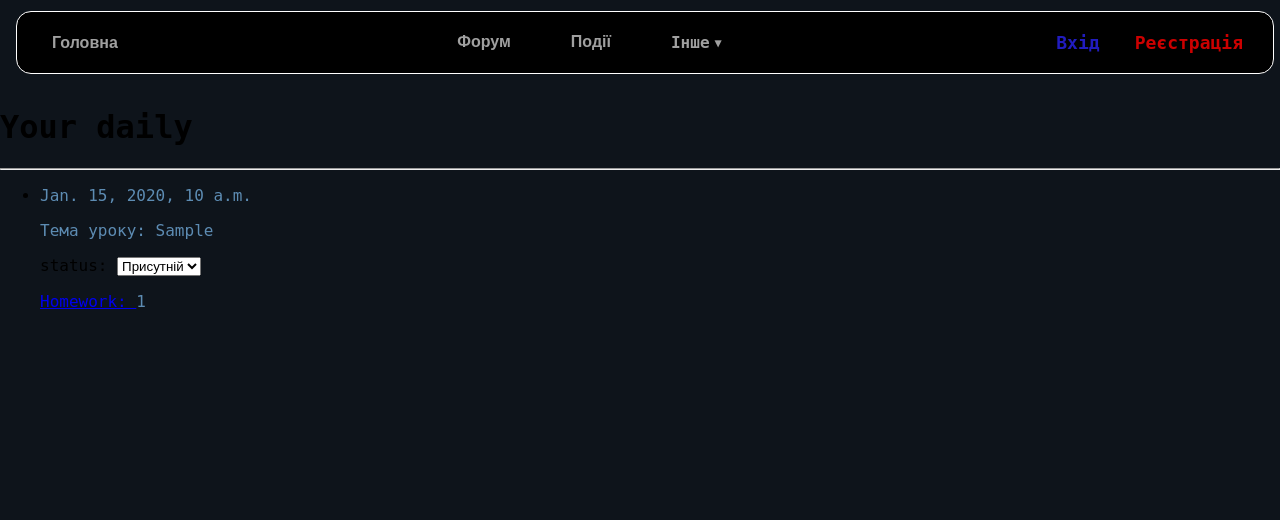
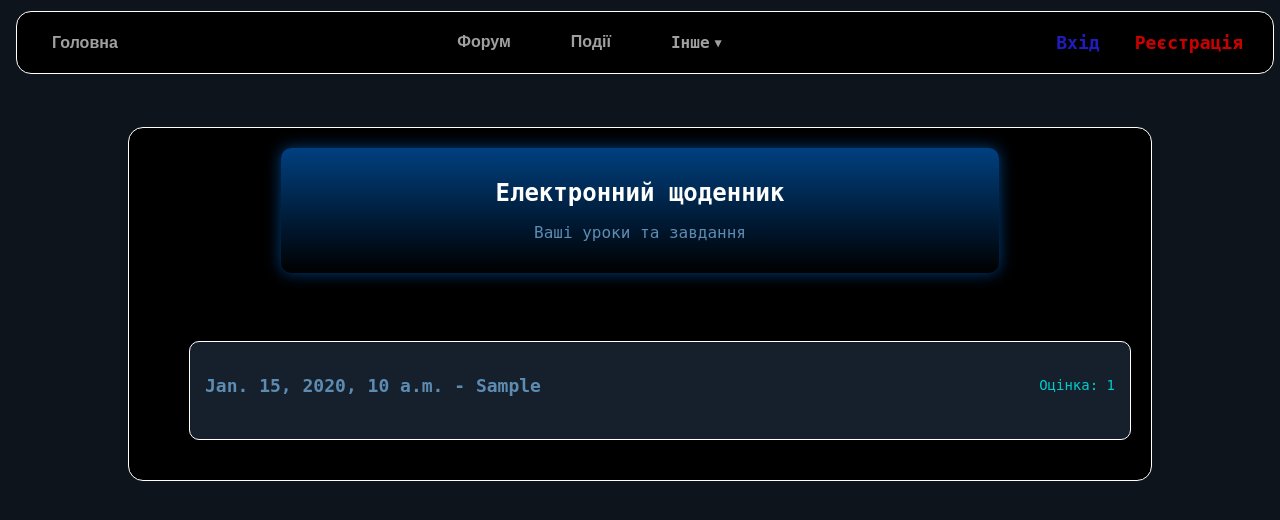
Before and after one commit to 13max11/portal_group, a Django app: page /daily/ in a window 1280 px wide. Shown: the top 520 px of the page. Run offline with Django 5.2, Linux system fonts and the light colour scheme; tables that the repository leaves empty hold one stand-in row (values such as "Sample post").

Commit message:
daily and homework

```diff
--- a/daily_system/urls.py
+++ b/daily_system/urls.py
@@ -3,5 +3,5 @@ from . import views
 
 urlpatterns = [
     path('', views.LessonsListView.as_view(), name='daily'),
-    path('homework/<int:pk>/', views.HomeworkListView.as_view(), name='homework-detail'),
+    path('homework/<int:pk>/', views.HomeworkDetailView.as_view(), name='homework-detail'),
 ]
--- a/daily_system/views.py
+++ b/daily_system/views.py
@@ -1,6 +1,6 @@
 from django.shortcuts import render
 from .models import Lesson
-from django.views.generic import ListView
+from django.views.generic import ListView, DetailView
 from .forms import LessonFilterForm, HomeworkFilterForm
 from django.urls import reverse_lazy
 # Create your views here.
@@ -22,9 +22,9 @@ class LessonsListView(ListView):
         context["form"] = LessonFilterForm(self.request.GET)
         return context
 
-class HomeworkListView(ListView):
+class HomeworkDetailView(DetailView):
     model = Lesson
-    context_object_name = 'lessons'
+    context_object_name = 'lesson'
     template_name = 'daily_sys/homework_detail.html'
 
     def get_queryset(self):
--- /dev/null
+++ b/static/css/daily.css
@@ -0,0 +1,69 @@
+/* Контейнер щоденника */
+.daily-container {
+    background-color: black;
+    border: 0.5px solid white;
+    border-radius: 15px;
+    padding: 20px;
+    width: 80%;
+    margin: 40px auto;
+    box-sizing: border-box;
+    position: relative;
+    text-align: center;
+}
+
+/* Заголовок щоденника */
+.daily-header {
+    background: linear-gradient(180deg, #004080, transparent);
+    padding: 15px;
+    border-radius: 10px;
+    text-align: center;
+    margin-bottom: 20px;
+    color: white;
+    width: 70%;
+    margin-left: auto;
+    margin-right: auto;
+    box-shadow: 0 0 15px #004080;
+}
+
+.daily-title {
+    font-size: 24px;
+    font-weight: bold;
+    margin-bottom: 5px;
+}
+
+/* Картка уроку */
+.lesson-card {
+    display: block;
+    background-color: #16202C;
+    border: 0.5px solid white;
+    border-radius: 10px;
+    padding: 15px;
+    box-shadow: 0 2px 5px rgba(0, 0, 0, 0.5);
+    margin-bottom: 20px;
+    transition: background-color 0.3s ease, box-shadow 0.3s ease;
+    color: white;
+    text-decoration: none;
+}
+
+.lesson-card:hover {
+    background-color: #003366;
+    box-shadow: 0 4px 10px #0066CC;
+}
+
+/* Верхня частина картки */
+.lesson-content {
+    display: flex;
+    justify-content: space-between;
+    align-items: center;
+    margin-bottom: 10px;
+}
+
+.lesson-title {
+    font-size: 18px;
+    font-weight: bold;
+}
+
+.lesson-grade {
+    font-size: 14px;
+    color: #00CCCC;
+}
--- a/templates/daily_sys/daily.html
+++ b/templates/daily_sys/daily.html
@@ -3,29 +3,32 @@
 {% block title %}Електронний щоденник{% endblock %}
 
 {% block content %}
-<body>
-    <h1>Your daily</h1>
-    <hr>
-    <ul>
+<head>
+    {% load static %}
+    <link rel="stylesheet" href="{% static 'css/daily.css' %}">
+</head>
+<div class="daily-container">
+    <!-- Заголовок категорії -->
+    <div class="daily-header">
+        <h1 class="daily-title">Електронний щоденник</h1>
+        <p class="daily-description">Ваші уроки та завдання</p>
+    </div>
+
+    <!-- Список уроків -->
+    <h2 class="daily-topics-title">Ваші уроки:</h2>
+    <ul class="daily-topics-list">
         {% for lesson in lessons %}
         <li>
-            <p>{{lesson.date}}</p>
-            <p>Тема уроку: {{lesson.theme}}</p>
-            <p>{{status.presence}}</p>
-
+            <!-- Клікабельна картка уроку -->
+            <a href="{% url 'homework-detail' lesson.pk %}" class="lesson-card">
+                <div class="lesson-content">
+                    <!-- Назва уроку -->
+                    <p class="lesson-title">{{ lesson.date }} - {{ lesson.theme }}</p>
+                    <p class="lesson-grade">Оцінка: {{ lesson.grade }}</p>
+                </div>
+            </a>
         </li>
-        <form method="post">
-            {{ form.status.label_tag }}
-            {{ form.status}}
-        </form>
-        <p><a href="{% url 'homework-detail' lesson.pk %}"> Homework: </a>
-            {{lesson.grade}}</p>
         {% endfor %}
-
-
     </ul>
-
-
-</body>
-</html>
+</div>
 {% endblock %}
```
Also changed, not shown: static/css/homework.css (added, +58 -0 lines), templates/daily_sys/homework_detail.html (+24 -15 lines).
